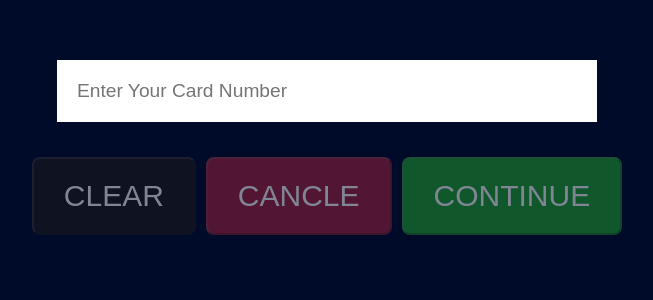
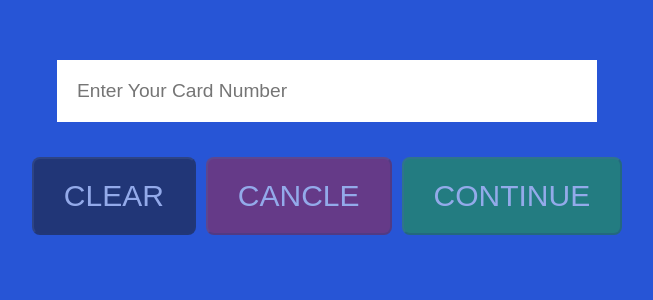
Before and after one commit to Vijay18110/ATM, a React (Vite) app: page / in a window 1280 px wide. Shown: the top 300 px of the page, without its empty margins (313-966 px from the left). Built offline with nearby package versions, Linux system fonts and the light colour scheme.

Commit message:
bg color change

```diff
--- a/src/index.css
+++ b/src/index.css
@@ -6,7 +6,7 @@
 }
 
 :root {
-  background-color: #000b29;
+  background-color: #2755d6;
 }
 
 :root {
```
